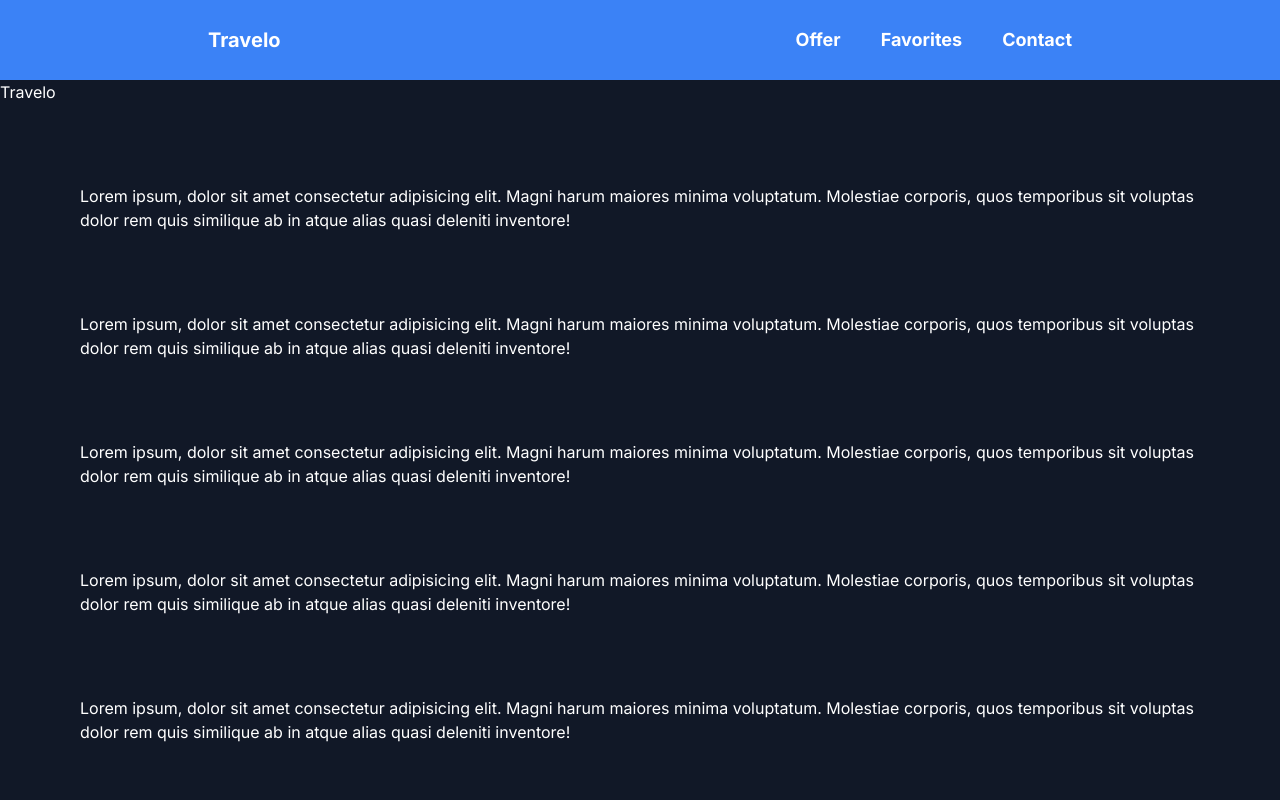
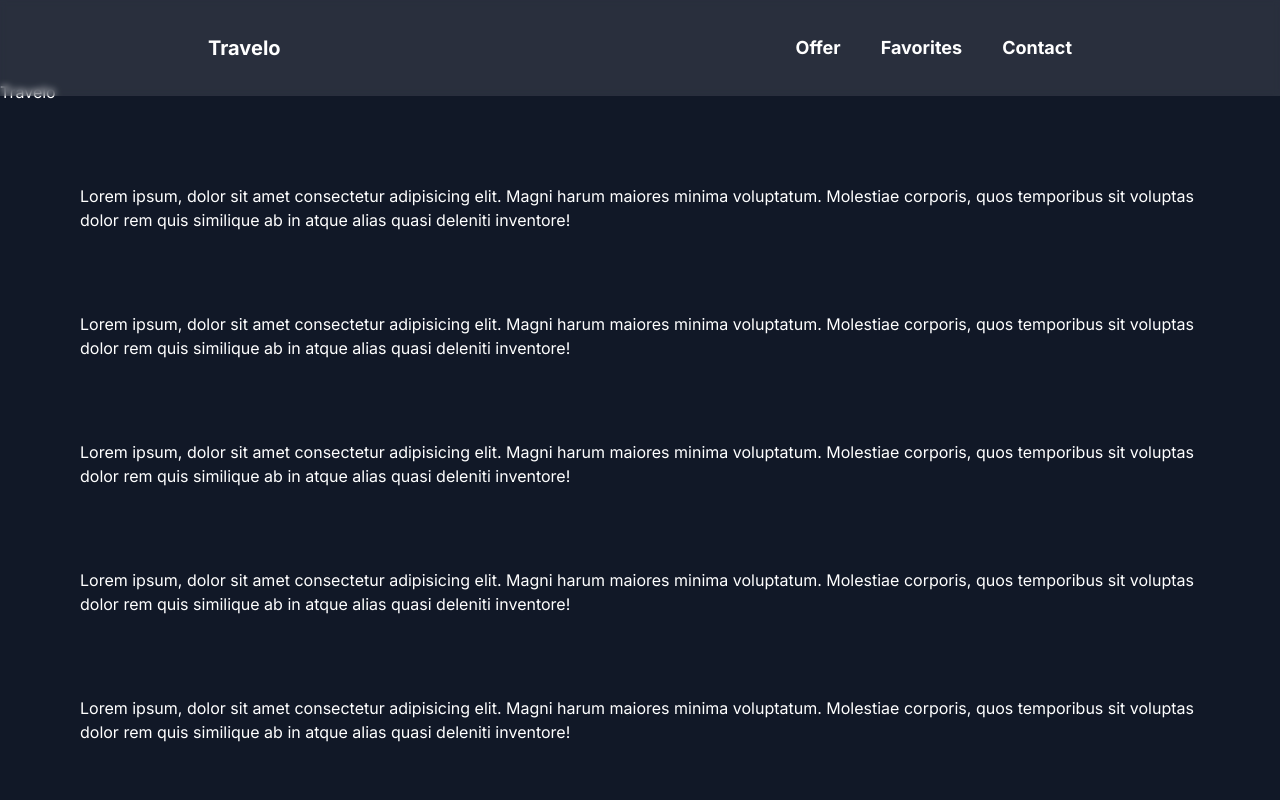
Before and after one commit to JayCodeGitHub/Travelo, a Next.js app: page / in a window 1280 px wide. Shown: the top 800 px of the page. Built offline with nearby package versions, Linux system fonts and the light colour scheme.

Commit message:
Style navbar bg animation background

```diff
--- a/src/components/navbar.tsx
+++ b/src/components/navbar.tsx
@@ -28,8 +28,8 @@ export default function NavBar() {
 
   return (
     <motion.nav
-      className={`fixed z-10 flex items-center justify-between w-full h-20 font-bold text-white px-52 backdrop-blur-[3px] ${
-        top ? "bg-red-500" : "bg-blue-500"
+      className={`fixed z-10 flex items-center justify-between w-full font-bold text-white px-52 backdrop-blur-[3px] transition-all ${
+        top ? "bg-transparent h-20" : "bg-white/10 h-24"
       }`}
     >
       <h1 className="text-xl">
```
